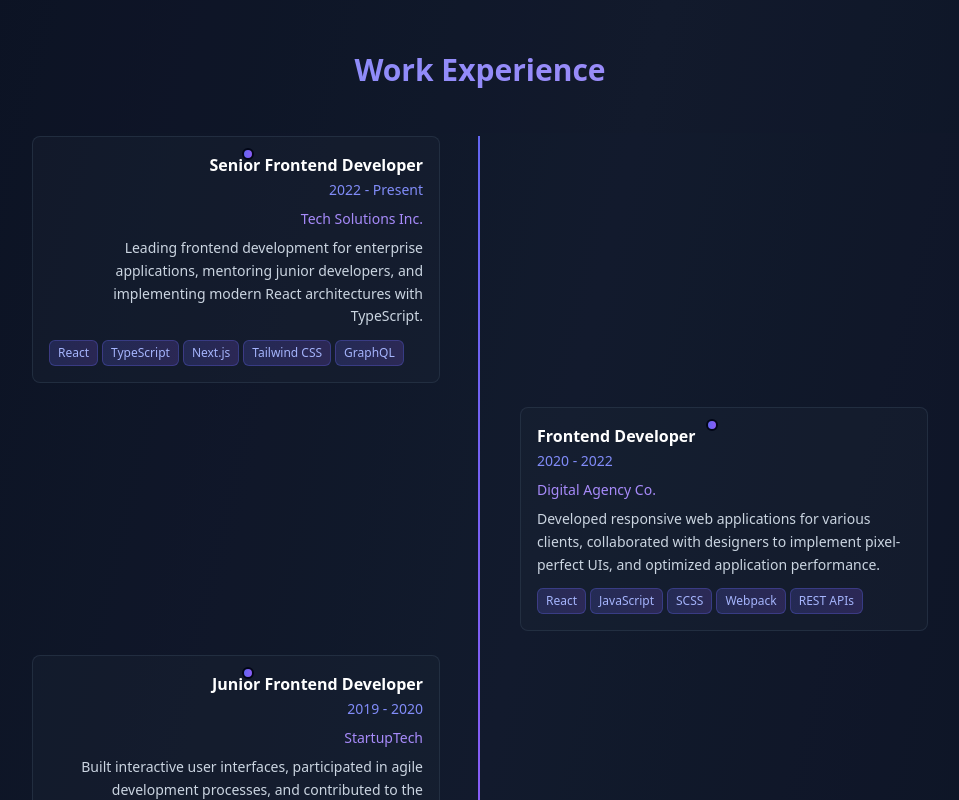
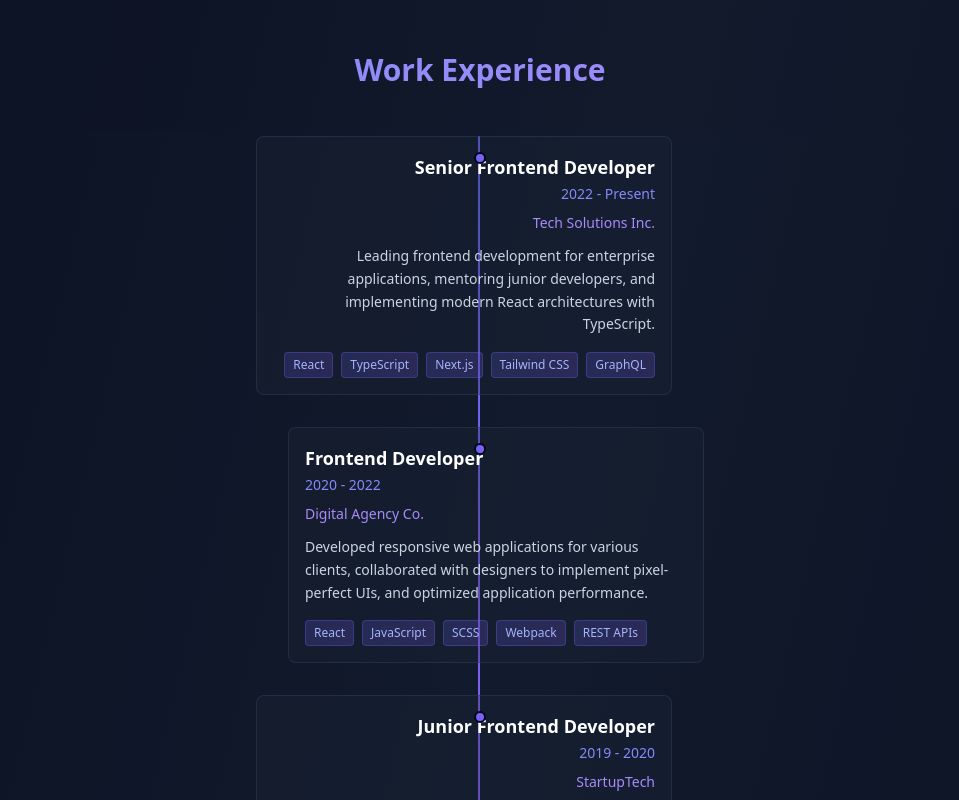
Before and after one commit to devindrajit1998/modern-timeline-web, a React (Vite) app: page / in a window 1280 px wide. Shown: the part 1900-2700 px from the top of the page, without its empty margins (160-1119 px from the left). Built offline with nearby package versions, Linux system fonts and the light colour scheme.

Commit message:
Fix: Timeline design and dot positioning
Corrected the timeline design and dot positioning issues, ensuring proper display and alignment of timeline elements.

```diff
--- a/src/components/Timeline.tsx
+++ b/src/components/Timeline.tsx
@@ -16,43 +16,50 @@ interface TimelineProps {
 
 const Timeline: React.FC<TimelineProps> = ({ items }) => {
   return (
-    <div className="relative max-w-4xl mx-auto">
+    <div className="relative">
       {/* Timeline Line - Hidden on mobile */}
-      <div className="absolute left-1/2 transform -translate-x-0.5 top-0 bottom-0 w-0.5 bg-gradient-to-b from-indigo-500 to-violet-500 hidden md:block"></div>
+      <div className="absolute left-8 md:left-1/2 md:transform md:-translate-x-0.5 top-0 bottom-0 w-0.5 bg-gradient-to-b from-indigo-500 to-violet-500"></div>
 
+      <div className="space-y-8">
         {items.map((item, index) => {
           const isLeft = index % 2 === 0;
 
           return (
-          <div key={index} className={`relative mb-6 ${
-            // Mobile: full width, Desktop: half width with positioning
-            'w-full md:w-[calc(50%-1rem)]' +
-            (isLeft ? ' md:pr-6 md:text-right md:ml-0' : ' md:pl-6 md:text-left md:ml-auto')
+            <div key={index} className={`relative flex ${
+              // Mobile: simple layout, Desktop: alternating sides
+              'md:justify-center'
             }`}>
-            {/* Timeline Dot - Adjusted for mobile */}
-            <div className="absolute top-3 left-3 md:left-1/2 md:transform md:-translate-x-1/2 w-3 h-3 bg-gradient-to-r from-indigo-500 to-violet-500 rounded-full border-2 border-slate-950 z-10"></div>
+              {/* Timeline Dot */}
+              <div className="absolute left-8 md:left-1/2 md:transform md:-translate-x-1/2 top-4 w-3 h-3 bg-gradient-to-r from-indigo-500 to-violet-500 rounded-full border-2 border-slate-950 z-10"></div>
 
               {/* Content Card */}
-            <div className="bg-slate-800/30 border border-slate-700/50 rounded-lg p-4 hover:bg-slate-800/50 transition-all duration-300 animate-fade-in ml-6 md:ml-0">
+              <div className={`
+                ml-16 md:ml-0
+                ${isLeft
+                  ? 'md:w-[calc(50%-2rem)] md:mr-8 md:text-right'
+                  : 'md:w-[calc(50%-2rem)] md:ml-8 md:text-left md:self-end'
+                }
+                bg-slate-800/30 border border-slate-700/50 rounded-lg p-4 hover:bg-slate-800/50 transition-all duration-300
+              `}>
                 <div className="mb-2">
-                <h3 className="text-base font-bold text-white">{item.title}</h3>
+                  <h3 className="text-lg font-semibold text-white">{item.title}</h3>
                   <span className="text-indigo-400 font-medium text-sm">{item.period}</span>
                 </div>
 
                 {(item.company || item.institution) && (
-                <h4 className="text-sm text-violet-400 mb-2">
+                  <h4 className="text-sm text-violet-400 mb-3">
                     {item.company || item.institution}
                   </h4>
                 )}
 
-              <p className="text-slate-300 mb-3 leading-relaxed text-sm">{item.description}</p>
+                <p className="text-slate-300 mb-4 leading-relaxed text-sm">{item.description}</p>
 
                 {item.technologies && (
-                <div className="flex flex-wrap gap-1">
+                  <div className={`flex flex-wrap gap-2 ${isLeft ? 'md:justify-end' : 'md:justify-start'}`}>
                     {item.technologies.map((tech, techIndex) => (
                       <span
                         key={techIndex}
-                      className="px-2 py-1 bg-gradient-to-r from-indigo-500/20 to-violet-500/20 border border-indigo-500/30 rounded-md text-indigo-300 text-xs"
+                        className="px-2 py-1 bg-gradient-to-r from-indigo-500/20 to-violet-500/20 border border-indigo-500/30 rounded text-indigo-300 text-xs"
                       >
                         {tech}
                       </span>
@@ -64,6 +71,7 @@ const Timeline: React.FC<TimelineProps> = ({ items }) => {
           );
         })}
       </div>
+    </div>
   );
 };
 
```
Lines whose indentation alone changed are shown as unchanged.
